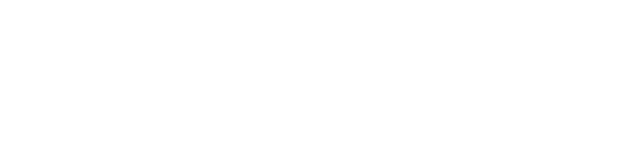
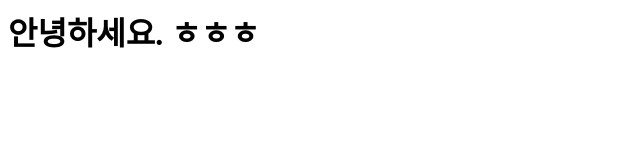
Before and after one commit to kyyeto9984/kism_git_kyyeto9984, a plain HTML site: page index.html in a window 1280 px wide. Shown: the whole page, without its empty margins (0-640 px from the left). Drawn offline with Linux system fonts and the light colour scheme.

Commit message:
수정 사항

```diff
--- a/index.html
+++ b/index.html
@@ -3,6 +3,6 @@
 	<title>Git Test</title>
 </head>
 <body>
-
+<h1>안녕하세요. ㅎㅎㅎ</h1>
 </body>
 </html>
```
Also changed, not shown: 1 other file.
